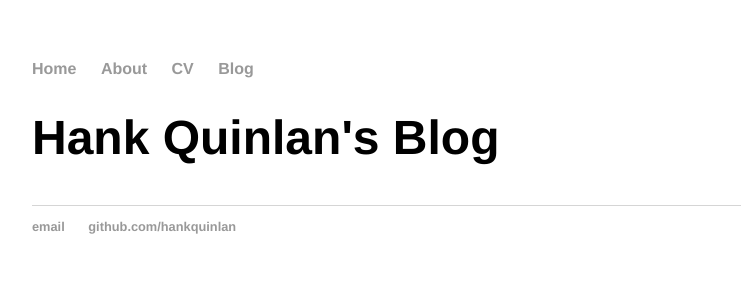
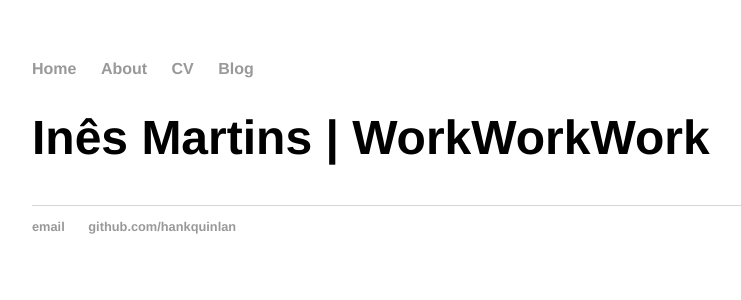
Before and after one commit to inessilvamartins/inessilvamartins.github.io, a Jekyll site: the page built from webfolio/blog/index.html, in a window 1280 px wide. Shown: the top 300 px of the page, without its empty margins (160-901 px from the left). Built offline with Jekyll 4.4.1, drawn with Linux system fonts in a browser that asks for light colours.

Commit message:
Update index.html

```diff
--- a/webfolio/blog/index.html
+++ b/webfolio/blog/index.html
@@ -1,6 +1,6 @@
 ---
 layout: default
-title: Hank Quinlan's Blog
+title: Inês Martins | WorkWorkWork
 ---
 	<h1>{{ page.title }}</h1>
 	<ul class="posts">
```
